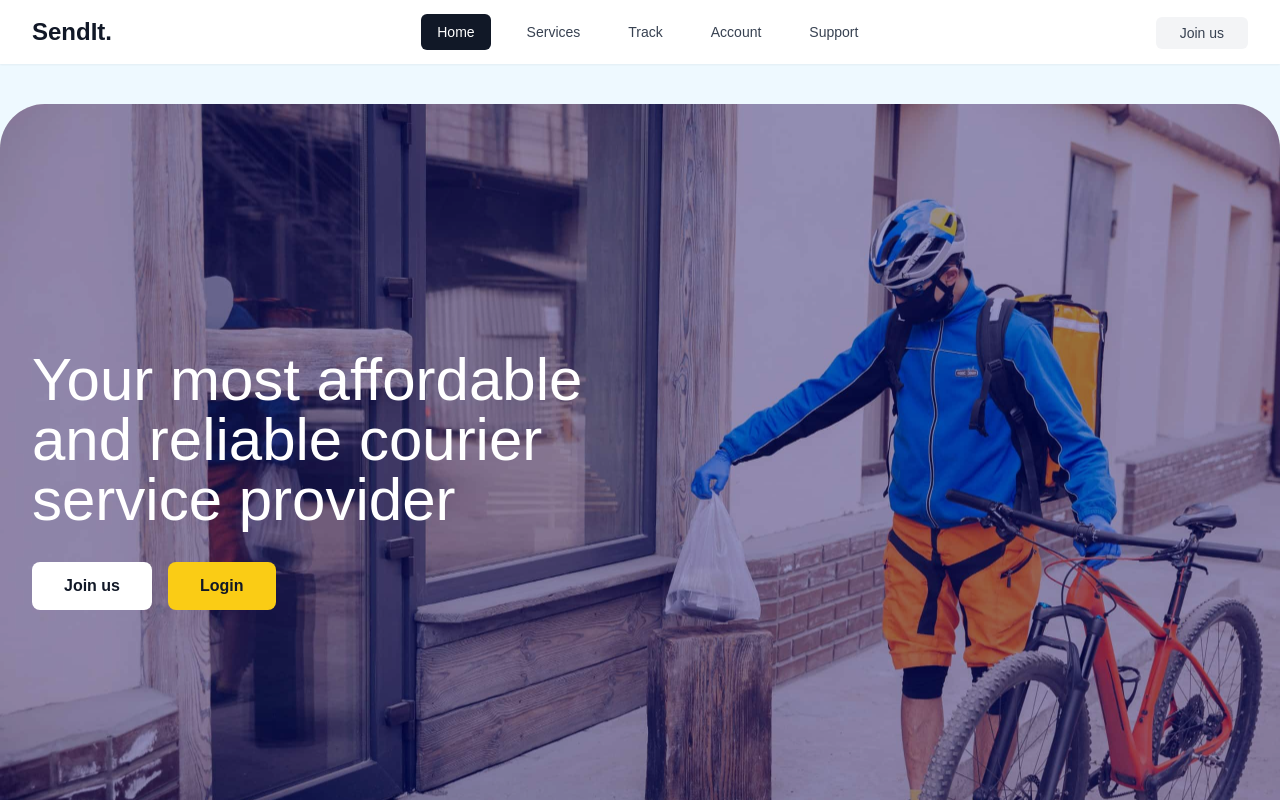
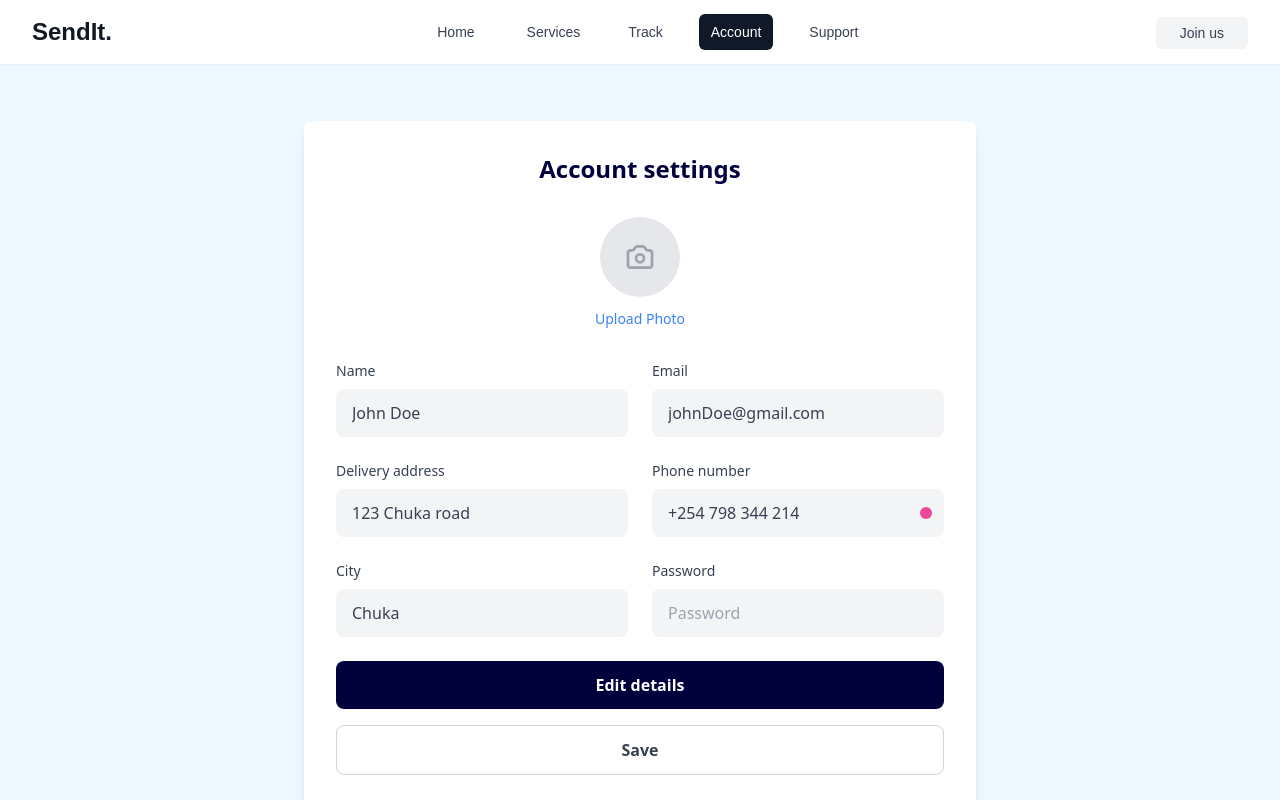
Before and after one commit to william2032/sendit_parcel_delivery_app, an Angular app in the folder sendit-app/: page /home/account-settings in a window 1280 px wide. Before the commit this address led to /home. Shown: the top 800 px of the page. Built offline with nearby package versions, Linux system fonts and the light colour scheme.

Commit message:
[done] account settings component

```diff
--- a/sendit-app/src/app/app.routes.ts
+++ b/sendit-app/src/app/app.routes.ts
@@ -1,10 +1,13 @@
 import { Routes } from '@angular/router';
 import {LandingComponent} from './features/user/components/landing/landing.component';
 import {TrackOrderComponent} from './features/user/components/track-order/track-order.component';
+import {AccountComponent} from './shared/components/account/account.component';
 
 export const routes: Routes = [
   { path: 'home', component: LandingComponent },
   { path: 'home/track-order', component: TrackOrderComponent },
+  { path: 'home/account-settings', component: AccountComponent },
+
   // Redirect root to /home
   { path: '', redirectTo: 'home', pathMatch: 'full' },
   // Redirect unknown paths to /home (or 404 if needed)
--- a/sendit-app/src/app/features/user/components/shared/header/header.component.html
+++ b/sendit-app/src/app/features/user/components/shared/header/header.component.html
@@ -12,8 +12,11 @@
       <div class="hidden md:block">
         <div class="ml-6 flex items-center gap-6">
           <!-- Use a shared class or Angular binding to handle "active" -->
-          <a href="#"
-             class="text-white bg-gray-900 px-4 py-2 rounded-md text-sm font-gilroy font-medium hover:bg-gray-800 transition-colors">
+          <a routerLink="/home"
+             routerLinkActive="bg-gray-900 text-white"
+             [routerLinkActiveOptions]="{ exact: true }"
+             class="text-gray-700
+               px-4 py-2 rounded-md hover:bg-gray-900 text-sm font-gilroy font-medium  transition-colors">
             Home
           </a>
           <a href="#"
@@ -25,7 +28,8 @@
              class="text-gray-700 hover:bg-gray-900 px-3 py-2 rounded-md text-sm font-gilroy font-medium transition-colors">
             Track
           </a>
-          <a href="#"
+          <a routerLink="/home/account-settings"
+             routerLinkActive="bg-gray-900 text-white"
              class="text-gray-700 hover:bg-gray-900 px-3 py-2 rounded-md text-sm font-gilroy font-medium transition-colors">
             Account
           </a>
@@ -71,11 +75,13 @@
            class="text-gray-700 hover:text-gray-900 block px-3 py-2 rounded-md text-base font-gilroy font-medium">
           Services
         </a>
-        <a href="#"
+       <a routerLink="/home/track-order"
+              routerLinkActive="bg-gray-900 text-white"
            class="text-gray-700 hover:text-gray-900 block px-3 py-2 rounded-md text-base font-gilroy font-medium">
           Track
         </a>
-        <a href="#"
+        <a routerLink="/home/account-settings"
+           routerLinkActive="bg-gray-900 text-white"
            class="text-gray-700 hover:text-gray-900 block px-3 py-2 rounded-md text-base font-gilroy font-medium">
           Account
         </a>
--- /dev/null
+++ b/sendit-app/src/app/shared/components/account/account.component.html
@@ -0,0 +1,121 @@
+<!--header-->
+<app-header></app-header>
+<div class="min-h-screen bg-gray-300 flex items-center justify-center p-4">
+  <div class="bg-white rounded-lg shadow-lg p-8 w-full max-w-2xl">
+    <!-- Header -->
+    <h1 class="text-center text-2xl font-bold text-primary mb-8">Account settings</h1>
+
+    <!-- Form -->
+    <form [formGroup]="accountForm" class="space-y-6">
+      <!-- Profile Photo Upload -->
+      <div class="flex flex-col items-center mb-8">
+        <div class="relative">
+          <div class="w-20 h-20 bg-gray-200 rounded-full flex items-center justify-center mb-3 overflow-hidden">
+            <img *ngIf="previewUrl" [src]="previewUrl" alt="Profile" class="w-full h-full object-cover rounded-full">
+            <svg *ngIf="!previewUrl" class="w-8 h-8 text-gray-400" fill="none" stroke="currentColor" viewBox="0 0 24 24">
+              <path stroke-linecap="round" stroke-linejoin="round" stroke-width="2" d="M3 9a2 2 0 012-2h.93a2 2 0 001.664-.89l.812-1.22A2 2 0 0110.07 4h3.86a2 2 0 011.664.89l.812 1.22A2 2 0 0018.07 7H19a2 2 0 012 2v9a2 2 0 01-2 2H5a2 2 0 01-2-2V9z"></path>
+              <path stroke-linecap="round" stroke-linejoin="round" stroke-width="2" d="M15 13a3 3 0 11-6 0 3 3 0 016 0z"></path>
+            </svg>
+          </div>
+        </div>
+        <button type="button" (click)="onUploadClick()" class="text-blue-500 text-sm hover:text-blue-600 transition-colors">
+          Upload Photo
+        </button>
+        <input type="file" id="fileInput" (change)="onFileSelected($event)" accept="image/*" class="hidden">
+      </div>
+
+      <!-- Form Fields -->
+      <div class="grid grid-cols-1 md:grid-cols-2 gap-6">
+        <!-- Name -->
+        <div>
+          <label class="block text-sm text-gray-700 mb-2">Name</label>
+          <input
+            type="text"
+            formControlName="name"
+            class="w-full px-4 py-3 bg-gray-100 border-0 rounded-lg focus:outline-none focus:ring-2 focus:ring-blue-500 text-gray-700"
+            placeholder="John Doe"
+          >
+        </div>
+
+        <!-- Email -->
+        <div>
+          <label class="block text-sm text-gray-700 mb-2">Email</label>
+          <input
+            type="email"
+            formControlName="email"
+            class="w-full px-4 py-3 bg-gray-100 border-0 rounded-lg focus:outline-none focus:ring-2 focus:ring-blue-500 text-gray-700"
+            placeholder="johnDoe@gmail.com"
+          >
+        </div>
+
+        <!-- Delivery Address -->
+        <div>
+          <label class="block text-sm text-gray-700 mb-2">Delivery address</label>
+          <input
+            type="text"
+            formControlName="deliveryAddress"
+            class="w-full px-4 py-3 bg-gray-100 border-0 rounded-lg focus:outline-none focus:ring-2 focus:ring-blue-500 text-gray-700"
+            placeholder="123 Main road, Uyo Akd"
+          >
+        </div>
+
+        <!-- Phone Number -->
+        <div>
+          <label class="block text-sm text-gray-700 mb-2">Phone number</label>
+          <div class="relative">
+            <input
+              type="tel"
+              formControlName="phoneNumber"
+              class="w-full px-4 py-3 bg-gray-100 border-0 rounded-lg focus:outline-none focus:ring-2 focus:ring-blue-500 text-gray-700"
+              placeholder="+234 897 8430 214"
+            >
+            <div class="absolute right-3 top-1/2 transform -translate-y-1/2">
+              <div class="w-3 h-3 bg-pink-500 rounded-full"></div>
+            </div>
+          </div>
+        </div>
+
+        <!-- City -->
+        <div>
+          <label class="block text-sm text-gray-700 mb-2">City</label>
+          <input
+            type="text"
+            formControlName="city"
+            class="w-full px-4 py-3 bg-gray-100 border-0 rounded-lg focus:outline-none focus:ring-2 focus:ring-blue-500 text-gray-700"
+            placeholder="Uyo"
+          >
+        </div>
+
+        <!-- Password -->
+        <div>
+          <label class="block text-sm text-gray-700 mb-2">Password</label>
+          <input
+            type="password"
+            formControlName="password"
+            class="w-full px-4 py-3 bg-gray-100 border-0 rounded-lg focus:outline-none focus:ring-2 focus:ring-blue-500 text-gray-700"
+            placeholder="Password"
+          >
+        </div>
+      </div>
+
+      <!-- Action Buttons -->
+      <div class="flex flex-col space-y-4 mt-8">
+        <button
+          type="button"
+          (click)="onEditDetails()"
+          class="w-full bg-primary text-white py-3 rounded-lg font-semibold hover:bg-primary-dark transition-colors"
+        >
+          Edit details
+        </button>
+
+        <button
+          type="button"
+          (click)="onSave()"
+          class="w-full bg-white border border-gray-300 text-gray-700 py-3 rounded-lg font-semibold hover:bg-gray-50 transition-colors"
+        >
+          Save
+        </button>
+      </div>
+    </form>
+  </div>
+</div>
--- /dev/null
+++ b/sendit-app/src/app/shared/components/account/account.component.scss
@@ -0,0 +1,111 @@
+.text-primary {
+  color: #01003D;
+}
+
+.bg-primary {
+  background-color: #01003D;
+}
+
+.bg-primary-dark {
+  background-color: #000029;
+}
+
+/* Form input focus states */
+.form-input:focus {
+  border-color: #01003D;
+  box-shadow: 0 0 0 3px rgba(1, 0, 61, 0.1);
+}
+
+/* Custom background for the page */
+.bg-gray-300 {
+  background-color: #EEF9FF;
+}
+
+/* Button hover effects */
+.btn-primary {
+  background-color: #01003D;
+  transition: all 0.3s ease;
+}
+
+.btn-primary:hover {
+  background-color: #000029;
+  transform: translateY(-1px);
+}
+
+.btn-secondary {
+  background-color: white;
+  border: 1px solid #e5e7eb;
+  transition: all 0.3s ease;
+}
+
+.btn-secondary:hover {
+  background-color: #f9fafb;
+  border-color: #d1d5db;
+}
+
+/* Pink dot indicator */
+.status-dot {
+  width: 12px;
+  height: 12px;
+  background-color: #ec4899;
+  border-radius: 50%;
+}
+
+/* Upload button styling */
+.upload-btn {
+  color: #3b82f6;
+  font-size: 14px;
+  transition: color 0.3s ease;
+}
+
+.upload-btn:hover {
+  color: #1d4ed8;
+}
+
+/* Profile image container */
+.profile-image-container {
+  position: relative;
+  width: 80px;
+  height: 80px;
+  margin: 0 auto 12px;
+}
+
+.profile-image {
+  width: 100%;
+  height: 100%;
+  object-fit: cover;
+  border-radius: 50%;
+}
+
+.profile-placeholder {
+  width: 100%;
+  height: 100%;
+  background-color: #f3f4f6;
+  border-radius: 50%;
+  display: flex;
+  align-items: center;
+  justify-content: center;
+}
+
+/* Form validation styles */
+.form-error {
+  border-color: #ef4444;
+  box-shadow: 0 0 0 3px rgba(239, 68, 68, 0.1);
+}
+
+.error-message {
+  color: #ef4444;
+  font-size: 12px;
+  margin-top: 4px;
+}
+
+/* Responsive adjustments */
+@media (max-width: 768px) {
+  .form-container {
+    padding: 20px;
+  }
+
+  .form-grid {
+    grid-template-columns: 1fr;
+  }
+}
--- /dev/null
+++ b/sendit-app/src/app/shared/components/account/account.component.ts
@@ -0,0 +1,66 @@
+import { Component } from '@angular/core';
+import {FormBuilder, FormGroup, ReactiveFormsModule, Validators} from '@angular/forms';
+import {NgIf} from '@angular/common';
+import {HeaderComponent} from '../../../features/user/components/shared/header/header.component';
+
+@Component({
+  selector: 'app-account',
+  standalone: true,
+  templateUrl: './account.component.html',
+  imports: [
+    ReactiveFormsModule,
+    NgIf,
+    HeaderComponent
+  ],
+  styleUrls: ['./account.component.scss']
+})
+export class AccountComponent {
+  accountForm: FormGroup;
+  selectedFile: File | null = null;
+  previewUrl: string | null = null;
+
+  constructor(private fb: FormBuilder) {
+    this.accountForm = this.fb.group({
+      name: ['John Doe', [Validators.required]],
+      email: ['johnDoe@gmail.com', [Validators.required, Validators.email]],
+      deliveryAddress: ['123 Chuka road', [Validators.required]],
+      phoneNumber: ['+254 798 344 214', [Validators.required]],
+      city: ['Chuka', [Validators.required]],
+      password: ['', [Validators.minLength(6)]]
+    });
+  }
+
+  onFileSelected(event: any) {
+    const file = event.target.files[0];
+    if (file) {
+      this.selectedFile = file;
+      const reader = new FileReader();
+      reader.onload = (e: any) => {
+        this.previewUrl = e.target.result;
+      };
+      reader.readAsDataURL(file);
+    }
+  }
+
+  onUploadClick() {
+    const fileInput = document.getElementById('fileInput') as HTMLInputElement;
+    fileInput.click();
+  }
+
+  onEditDetails() {
+    // Enable form fields for editing
+    this.accountForm.enable();
+  }
+
+  onSave() {
+    if (this.accountForm.valid) {
+      const formData = {
+        ...this.accountForm.value,
+        profileImage: this.selectedFile
+      };
+      console.log('Account data to save:', formData);
+      // Here you would typically send the data to your backend service
+      // this.accountService.updateAccount(formData).subscribe(...)
+    }
+  }
+}
```
